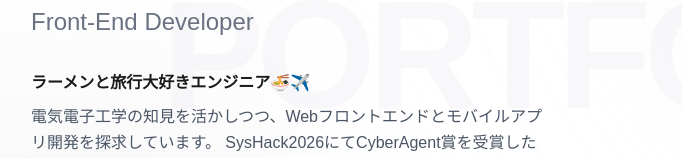
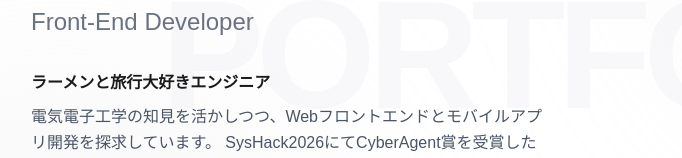
Before and after one commit to eggplant-umrk/portfolio, a Next.js app: page / in a window 1280 px wide. Shown: the part 345-503 px from the top of the page, without its empty margins (65-747 px from the left). Built offline with nearby package versions, Linux system fonts and the light colour scheme.

Commit message:
アイコン削除

```diff
--- a/app/page.tsx
+++ b/app/page.tsx
@@ -130,7 +130,7 @@ export default function Home() {
           className="relative z-10"
         >
           <p className="text-gray-600 max-w-lg leading-relaxed mb-10">
-            <span className="font-bold text-[#1A1A1A] block mb-2">ラーメンと旅行大好きエンジニア🍜✈️</span>
+            <span className="font-bold text-[#1A1A1A] block mb-2">ラーメンと旅行大好きエンジニア</span>
             電気電子工学の知見を活かしつつ、Webフロントエンドとモバイルアプリ開発を探求しています。
             SysHack2026にてCyberAgent賞を受賞した『muscloop』など、ユーザーの心を動かす滑らかで美しいUI/UXの実現を目指しています。
           </p>
```
